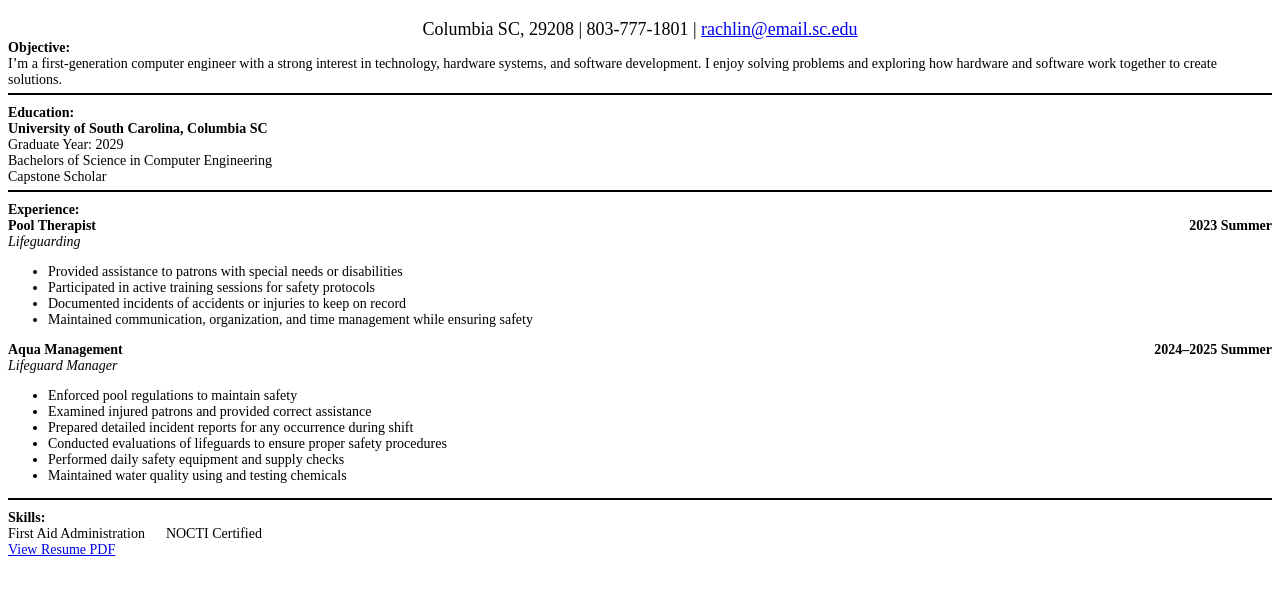
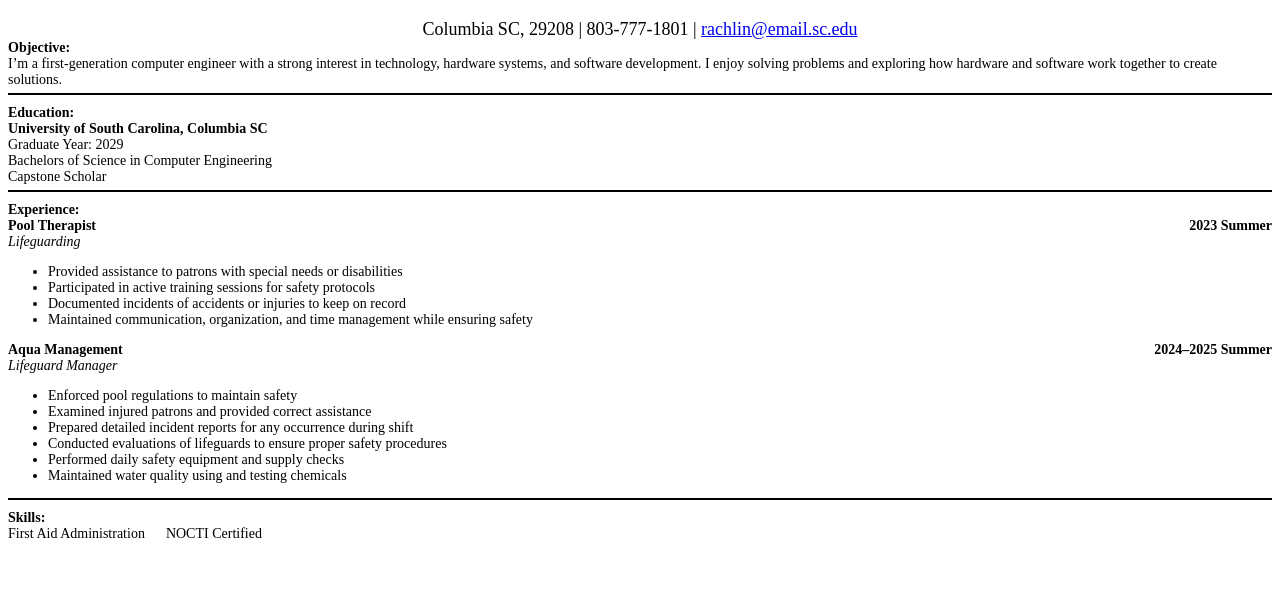
Before and after one commit to JaydenRachlin/JaydenRachlin.github.io, a plain HTML site: page resume.html in a window 1280 px wide. Shown: the part 61-656 px from the top of the page. Drawn offline with Linux system fonts and the light colour scheme.

Commit message:
Update resume.html

```diff
--- a/resume.html
+++ b/resume.html
@@ -73,12 +73,11 @@
   <!-- Line before Skills -->
   <hr>
 
-  <!-- Skills with PDF link -->
+  <!-- Skills -->
   <div class="section">
     <div class="section-title">Skills:</div>
     <div class="section-content">
-      First Aid Administration &nbsp;&nbsp;&nbsp;&nbsp; NOCTI Certified<br>
-      <a href="Resumeenhanced.pdf" target="_blank">View Resume PDF</a>
+      First Aid Administration &nbsp;&nbsp;&nbsp;&nbsp; NOCTI Certified
     </div>
   </div>
 
```
